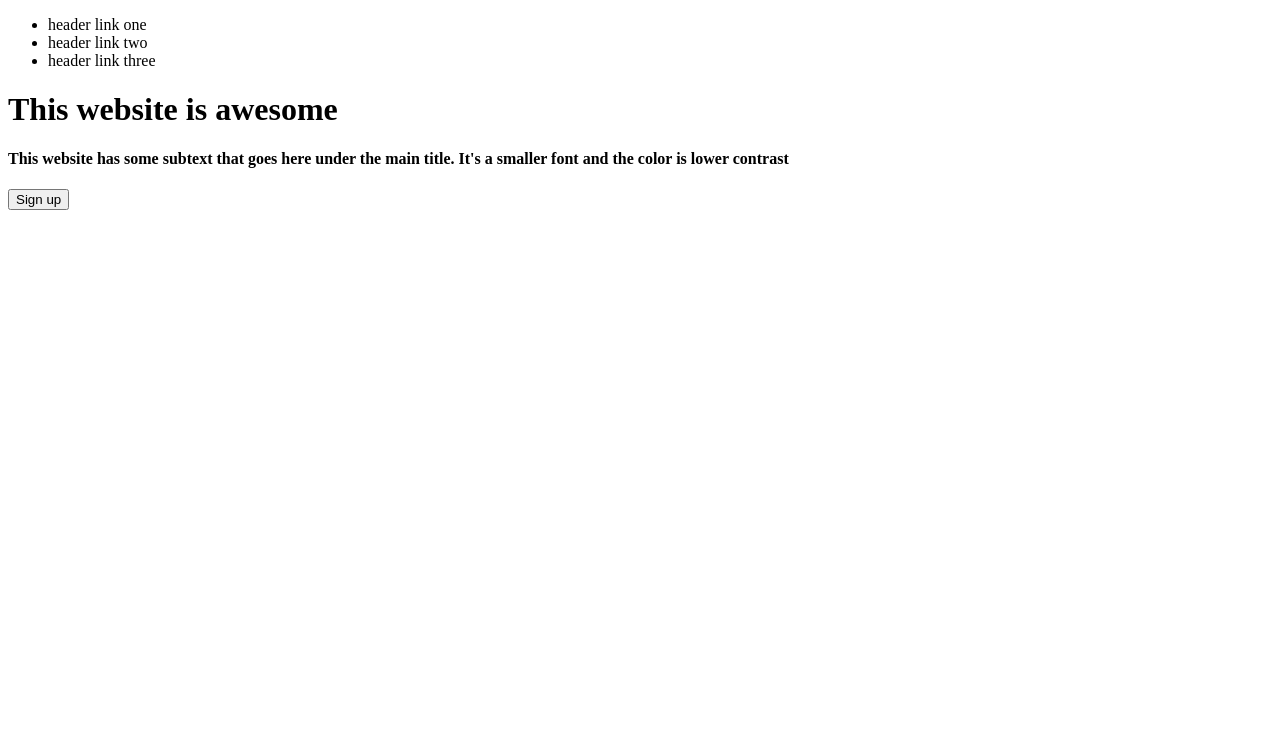
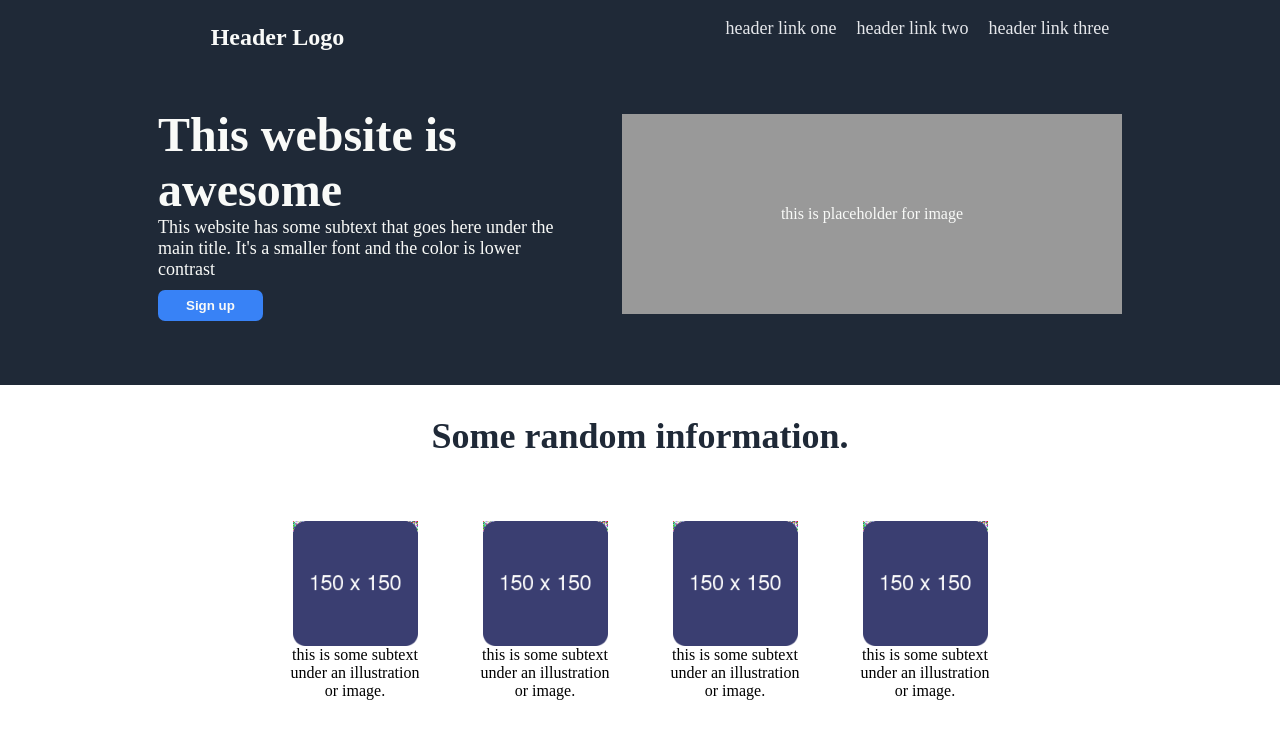
Before and after one commit to dgarrido1/project-landing-page, a plain HTML site: page index.html in a window 1280 px wide. Drawn offline with Linux system fonts and the light colour scheme.

Commit message:
Updating files from local to git

```diff
--- a/index.html
+++ b/index.html
@@ -5,20 +5,51 @@
     <meta http-equiv="X-UA-Compatible" content="IE=edge">
     <meta name="viewport" content="width=device-width, initial-scale=1.0">
     <title>The Odin Project - Landing Page</title>
+    <link rel="stylesheet" href="styles.css">
 </head>
 <body>
     <header class="header">
-        <ul>
+        <nav class="navbar">
+            <ul class="left">
+                <li>Header Logo</li>
+            </ul>
+            <ul class="right">
                 <li>header link one</li>
                 <li>header link two</li>
                 <li>header link three</li>
             </ul>
-        <div class="hero">
-            <h1>This website is awesome</h1>
-            <h4>This website has some subtext that goes here under the main title. It's a smaller font and the color is lower contrast</h4>
+        </nav>
+        <section class="hero">
+            <div class="heroL">
+                <div class="hero1">This website is awesome</div>
+                <div class="hero2">This website has some subtext that goes here under the main title. It's a smaller font and the color is lower contrast</div>
                 <button>Sign up</button>
             </div>
+            <div class="heroR">
+                <p>this is placeholder for image</p>
+            </div>
+        </section>
     </header>
-
+    <main class="main">
+        <h2 class="mtitle">Some random information.</h2>
+            <div class="container">
+                <div class="boxes">
+                    <img src='./images/150px.png'>
+                    <div class="text">this is some subtext under an illustration or image.</div>
+                </div>
+                <div class="boxes">
+                    <img src='./images/150px.png'>
+                    <div class="text">this is some subtext under an illustration or image.</div>
+                </div>
+                <div class="boxes">
+                    <img src='./images/150px.png'>
+                    <div class="text">this is some subtext under an illustration or image.</div>
+                </div>
+                <div class="boxes">
+                    <img src='./images/150px.png'>
+                    <div class="text">this is some subtext under an illustration or image.</div>
+                </div>
+            </div>
+    </main>
 </body>
 </html>
--- a/styles.css
+++ b/styles.css
@@ -0,0 +1,113 @@
+body {
+    display: flex;
+    flex-direction: column;
+    margin: 0;
+    padding: 0;
+}
+
+ul, li {
+    text-decoration: none;
+    list-style-type: none;
+}
+
+.header {
+    background-color: #1F2937;
+    color: #F9FAF8;
+    padding-bottom: 2rem;
+}
+
+.navbar {
+    display: flex;
+    flex-direction: row;
+    justify-content: space-around;
+}
+
+.left {
+    display: flex;
+    font-size: 24px;
+    font-weight: bold;
+}
+
+.right {
+    display: flex;
+    font-size: 18px;
+    color: #E5E7EB;
+    gap: 20px;
+}
+
+.hero {
+    display: flex;
+    justify-content: center;
+    align-items: center;
+    gap: 4rem;
+    margin: 2rem;
+}
+
+.heroL {
+    width: 400px;
+}
+
+.hero1 {
+    font-size: 48px;
+    font-weight: bold;
+}
+
+.hero2 {
+    font-size: 18px;
+}
+
+.heroR {
+    display: flex;
+    justify-content: center;
+    align-items: center;
+    background: #999;
+    width: 500px;
+    height: 200px;
+}
+
+.hero button {
+    background-color: #3882F6;
+    color: #F9FAF8;
+    padding: 8px 28px;
+    margin-top: 10px;
+    border-radius: 7px;
+    border-style: none;
+    font-weight: bold;
+}
+
+.main {
+    display: flex;
+    flex-direction: column;
+    align-items: center;
+}
+
+.main h2 {
+    display: flex;
+    text-align: center;
+    font-size: 36px;
+    font-weight: bold;
+    color: #1F2937;
+    margin-bottom: 4rem;
+}
+
+.main img {
+    height: 125px;
+    width: 125px;
+}
+
+.container {
+    display: flex;
+    gap: 50px;
+}
+
+.boxes {
+    display: flex;
+    flex-direction: column;
+    justify-content: center;
+    align-items: center;
+}
+
+.text {
+    max-width: 140px;
+    text-align: center;
+}
```
Lines whose indentation alone changed are shown as unchanged.
